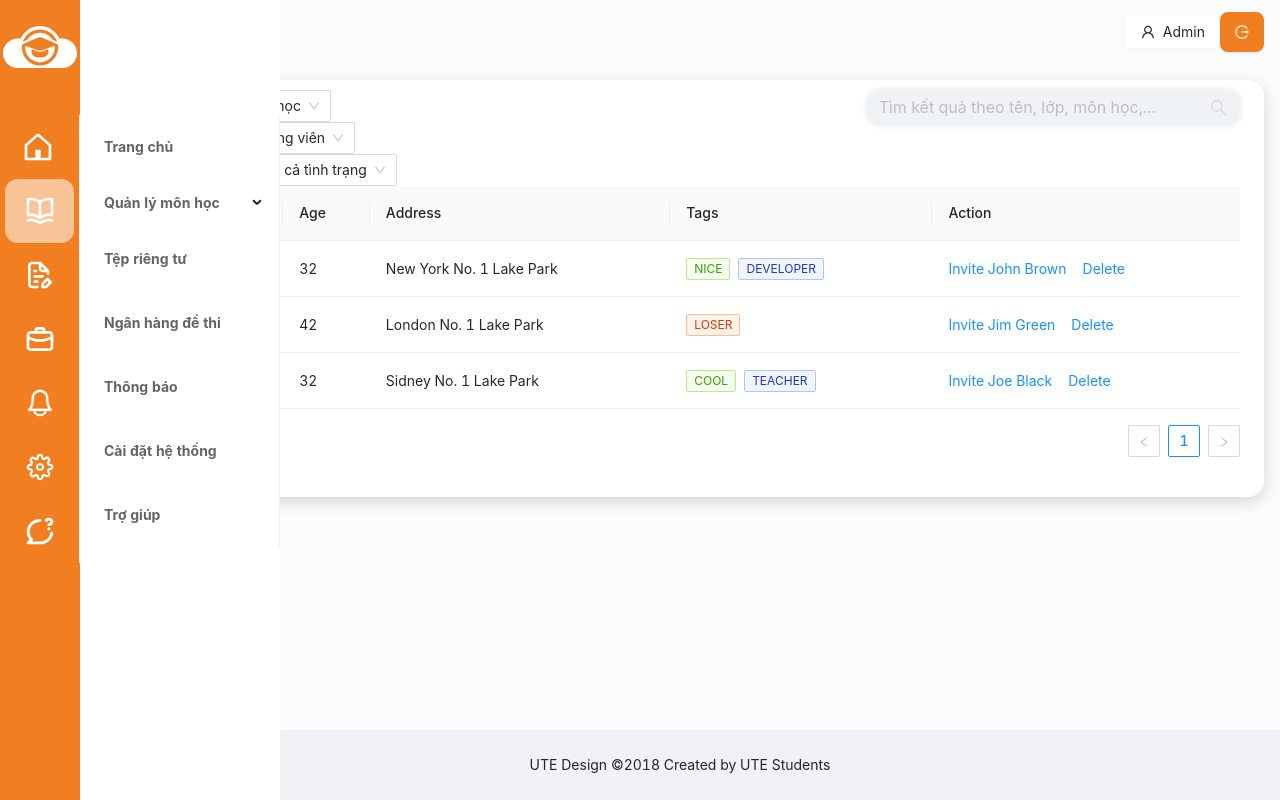
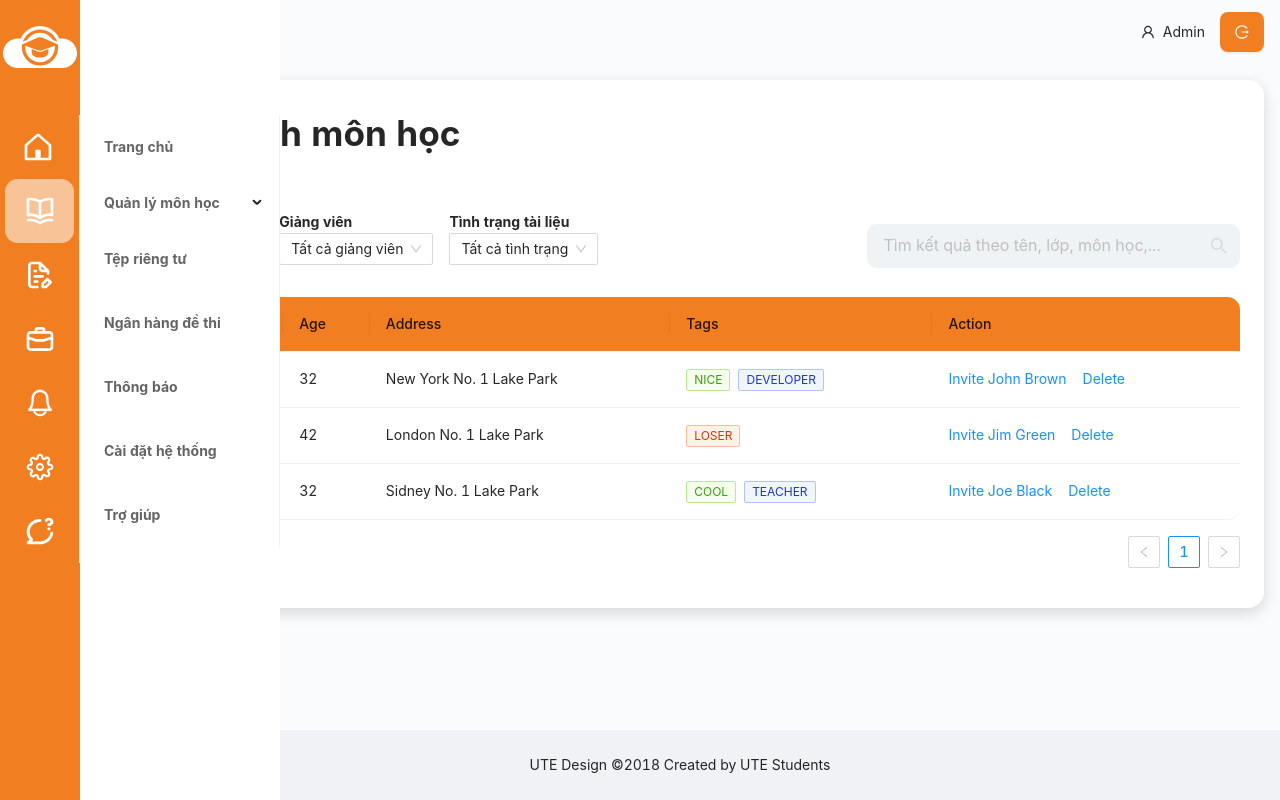
Before and after one commit to nguyenngocminhthu/E-Library-of-LMS, a React (Create React App) app: page /home in a window 1280 px wide. Both pictures are taken after a click on the item 39 px from the left and 211 px from the top of the page. Built offline with nearby package versions, Linux system fonts and the light colour scheme.

Commit message:
table fake, fix code

```diff
--- a/package.json
+++ b/package.json
@@ -20,6 +20,7 @@
     "react": "^17.0.2",
     "react-dom": "^17.0.2",
     "react-draft-wysiwyg": "^1.14.7",
+    "react-infinite-scroll-component": "^6.1.0",
     "react-router": "^6.2.1",
     "react-router-dom": "^6.2.1",
     "react-scripts": "5.0.0",
--- a/src/App.tsx
+++ b/src/App.tsx
@@ -12,6 +12,7 @@ import { Help } from "./Views/Leadership/Help/Help";
 import { HeaderComp } from "./Layout/Header/Header";
 import { FooterComp } from "./Layout/Footer/Footer";
 import "./shared/styles/styles.scss";
+import Notification from "./Views/Leadership/Noti/Noti";
 const { Content } = Layout;
 
 const App: React.FC = () => {
@@ -64,6 +65,9 @@ const App: React.FC = () => {
                           <Route>
                             <Route path="/help" element={<Help />} />
                           </Route>
+                          <Route>
+                            <Route path="/noti" element={<Notification />} />
+                          </Route>
                         </Routes>
                       </div>
                     </Content>
--- a/src/Layout/Header/Header.tsx
+++ b/src/Layout/Header/Header.tsx
@@ -14,7 +14,7 @@ export const HeaderComp = () => {
         paddingRight: "1rem",
       }}
     >
-      <Button className="btn-header">
+      <Button style={{background: "transparent", boxShadow: "none"}} className="btn-header">
         <UserOutlined />
         Admin
       </Button>
--- /dev/null
+++ b/src/Views/Leadership/Noti/Noti.tsx
@@ -0,0 +1,64 @@
+import React, { useState, useEffect } from 'react';
+import { List, message, Avatar, Skeleton, Divider } from 'antd';
+import InfiniteScroll from 'react-infinite-scroll-component';
+
+const Notification = () => {
+  const [loading, setLoading] = useState(false);
+  const [data, setData] = useState<any>([]);
+
+  const loadMoreData = () => {
+    if (loading) {
+      return;
+    }
+    setLoading(true);
+    fetch('https://randomuser.me/api/?results=10&inc=name,gender,email,nat,picture&noinfo')
+      .then(res => res.json())
+      .then(body => {
+        setData([...data, ...body.results]);
+        setLoading(false);
+      })
+      .catch(() => {
+        setLoading(false);
+      });
+  };
+
+  useEffect(() => {
+    loadMoreData();
+  }, []);
+
+  return (
+    <div
+      id="scrollableDiv"
+      style={{
+        height: 400,
+        overflow: 'auto',
+        padding: '0 16px',
+        border: '1px solid rgba(140, 140, 140, 0.35)',
+      }}
+    >
+      <InfiniteScroll
+        dataLength={data.length}
+        next={loadMoreData}
+        hasMore={data.length < 50}
+        loader={<Skeleton avatar paragraph={{ rows: 1 }} active />}
+        endMessage={<Divider plain>It is all, nothing more 🤐</Divider>}
+        scrollableTarget="scrollableDiv"
+      >
+        <List
+          dataSource={data}
+          renderItem={(item:any) => (
+            <List.Item key={item.id}>
+              <List.Item.Meta
+                avatar={<Avatar src={item.picture.large} />}
+                title={<a href="https://ant.design">{item.name.last}</a>}
+                description={item.email}
+              />
+              <div>Content</div>
+            </List.Item>
+          )}
+        />
+      </InfiniteScroll>
+    </div>
+  );
+};
+export default Notification;
--- a/src/Views/Leadership/Subject/Subject.tsx
+++ b/src/Views/Leadership/Subject/Subject.tsx
@@ -2,6 +2,8 @@ import SearchComponent from "../../../Components/SearchComponent";
 import { Row, Col } from 'antd';
 import { SelectComp } from "../../../Components/Select";
 import { Table, Tag, Space } from 'antd';
+import { BreadcrumbComp } from "../../../Components/Breadcrumb";
+import "./style.scss"
 
 const subject = [
   {
@@ -116,9 +118,10 @@ const data = [
 ];
 
 export const Subject = () => {
-  return <div>
+  return <div className="subject">
+    <BreadcrumbComp title="Danh sách môn học" />
     <Row>
-      <Col span={16}>
+      <Col className="table-header" span={16}>
           <SelectComp
               style={{ display: 'block'}}
               textLabel="Môn học"
@@ -138,7 +141,7 @@ export const Subject = () => {
               dataString={status}
             />
         </Col>
-      <Col span={8}><SearchComponent/></Col>
+      <Col className="table-header" span={8}><SearchComponent/></Col>
     </Row>
     <Table columns={columns} dataSource={data} />
   </div>;
--- /dev/null
+++ b/src/Views/Leadership/Subject/style.scss
@@ -0,0 +1,39 @@
+@import "../../../shared/styles/variable";
+
+.subject {
+    .table-header {
+        margin-top: 1rem;
+        display: flex !important;
+        align-items: center;
+    }
+    .selectcomp{
+        display: block;
+        margin: 0 1rem 1rem 0;
+        .select {
+            margin: 0;
+          }
+    }
+    .ant-table-thead>tr>th {
+        background: $color-primary;
+
+    }
+    .ant-table-container{
+        margin-top: 1rem;
+    }
+    // for border table
+  .ant-table-container table>thead>tr:first-child th:first-child {
+    border-top-left-radius: $border-radius;
+  }
+
+  .ant-table-container table>thead>tr:first-child th:last-child {
+    border-top-right-radius: $border-radius;
+  }
+
+  .ant-table-tbody>tr.ant-table-row:last-child>td:first-child {
+    border-bottom-left-radius: $border-radius;
+  }
+
+  .ant-table-tbody>tr.ant-table-row:last-child>td:last-child {
+    border-bottom-right-radius: $border-radius;
+  }
+}
--- a/src/shared/styles/main_styles/search.scss
+++ b/src/shared/styles/main_styles/search.scss
@@ -7,9 +7,11 @@
   font-size: $fs-2;
 }
 .search-bar {
-  box-shadow: 0rem 0rem 0.4rem #E3E3E3;
-  border-radius: 0.8rem;
+  width: 100%;
 
+  .ant-input-affix-wrapper{
+    border-radius: 0.6rem;
+  }
 
   .ant-input-affix-wrapper,
   input {
@@ -18,8 +20,11 @@
     box-sizing: border-box;
     font-size: $fs-00;
     outline: none;
-    border-radius: 0.8rem;
 
+
+    .ant-input{
+      padding: 0.3rem;
+    }
     .ant-input-prefix {
       svg {
         color: $color-item;
```
Also changed, not shown: 1 other file (tests, documents, lock files or other folders).
